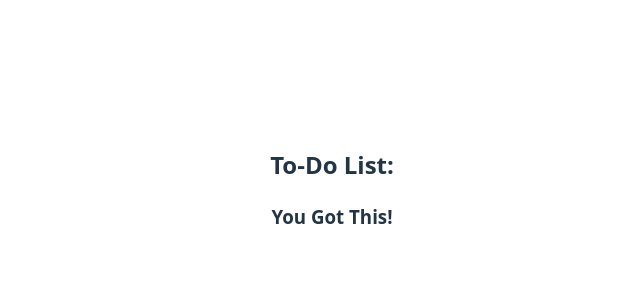
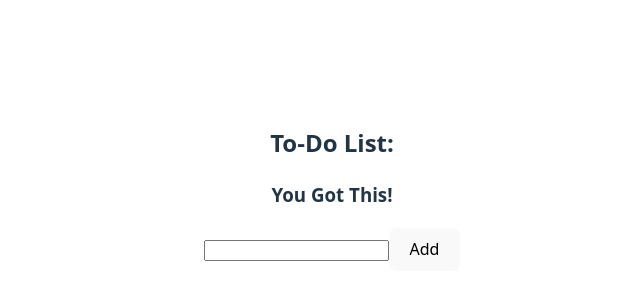
Before and after one commit to e-clawson/to-do-project, a React (Vite) app in the folder to-do-frontend/: page / in a window 1280 px wide. Shown: the part 212-512 px from the top of the page, without its empty margins (308-948 px from the left). Built offline with nearby package versions, Linux system fonts and the light colour scheme.

Commit message:
imported create to homepage

```diff
--- a/to-do-frontend/src/Home.jsx
+++ b/to-do-frontend/src/Home.jsx
@@ -1,10 +1,12 @@
 import React from 'react'
+import Create from './Create'
 
 function Home() {
   return (
     <div>
         <h2>To-Do List: </h2>
         <h3>You Got This!</h3>
+        <Create />
     </div>
   )
 }
```
